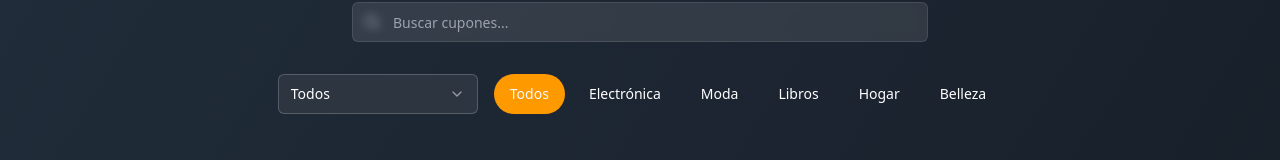
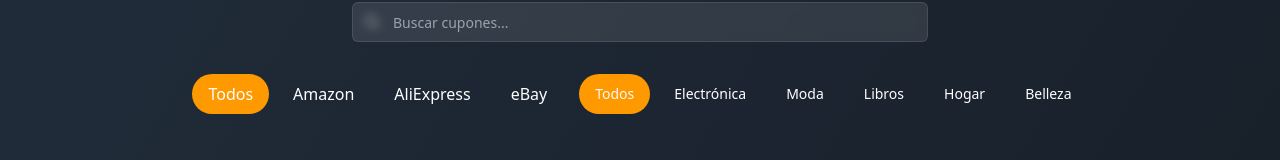
Before and after one commit to elotmanii/coupon-quest-creator, a React (Vite) app: page / in a window 1280 px wide. Shown: the part 630-790 px from the top of the page. Built offline with nearby package versions, Linux system fonts and the light colour scheme.

Commit message:
Refactor MarketplaceFilter component
Remove Select component and use a normal list for displaying supplier names.

```diff
--- a/src/components/MarketplaceFilter.tsx
+++ b/src/components/MarketplaceFilter.tsx
@@ -1,11 +1,3 @@
-
-import {
-  Select,
-  SelectContent,
-  SelectItem,
-  SelectTrigger,
-  SelectValue,
-} from "@/components/ui/select";
 
 interface MarketplaceFilterProps {
   selectedMarketplace: string;
@@ -18,26 +10,30 @@ interface MarketplaceFilterProps {
 
 const MarketplaceFilter = ({ selectedMarketplace, onMarketplaceChange, suppliers }: MarketplaceFilterProps) => {
   return (
-    <div className="w-full max-w-[200px]">
-      <Select value={selectedMarketplace} onValueChange={onMarketplaceChange}>
-        <SelectTrigger className="w-full bg-[#2D3541] text-white border-white/20 focus:ring-[#FF9900] focus:ring-opacity-50">
-          <SelectValue placeholder="Seleccionar Marketplace" />
-        </SelectTrigger>
-        <SelectContent className="bg-[#2D3541] text-white border-white/20">
-          <SelectItem value="all" className="focus:bg-[#FF9900]/20 focus:text-white">
+    <div className="flex flex-wrap gap-2 justify-center">
+      <button
+        onClick={() => onMarketplaceChange("all")}
+        className={`px-4 py-2 rounded-full transition-colors ${
+          selectedMarketplace === "all"
+            ? "bg-[#FF9900] text-white"
+            : "text-white hover:bg-white/10"
+        }`}
+      >
         Todos
-          </SelectItem>
+      </button>
       {suppliers.map((supplier) => (
-            <SelectItem
+        <button
           key={supplier.id}
-              value={supplier.id}
-              className="focus:bg-[#FF9900]/20 focus:text-white"
+          onClick={() => onMarketplaceChange(supplier.id)}
+          className={`px-4 py-2 rounded-full transition-colors ${
+            selectedMarketplace === supplier.id
+              ? "bg-[#FF9900] text-white"
+              : "text-white hover:bg-white/10"
+          }`}
         >
           {supplier.name}
-            </SelectItem>
+        </button>
       ))}
-        </SelectContent>
-      </Select>
     </div>
   );
 };
```
Lines whose indentation alone changed are shown as unchanged.
